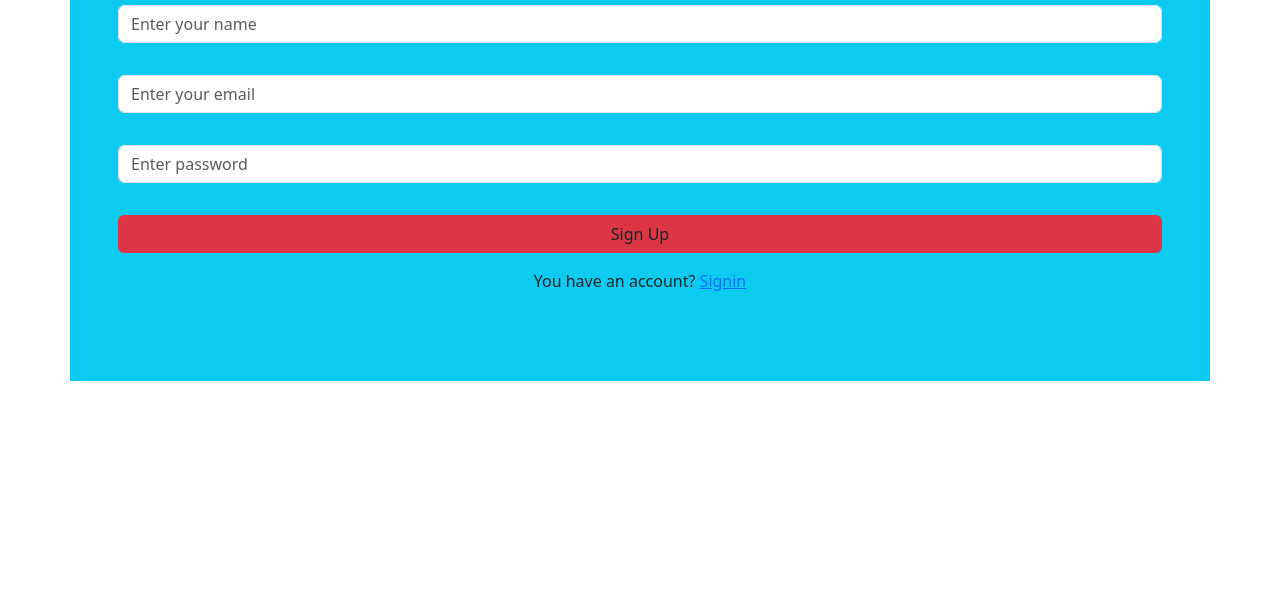
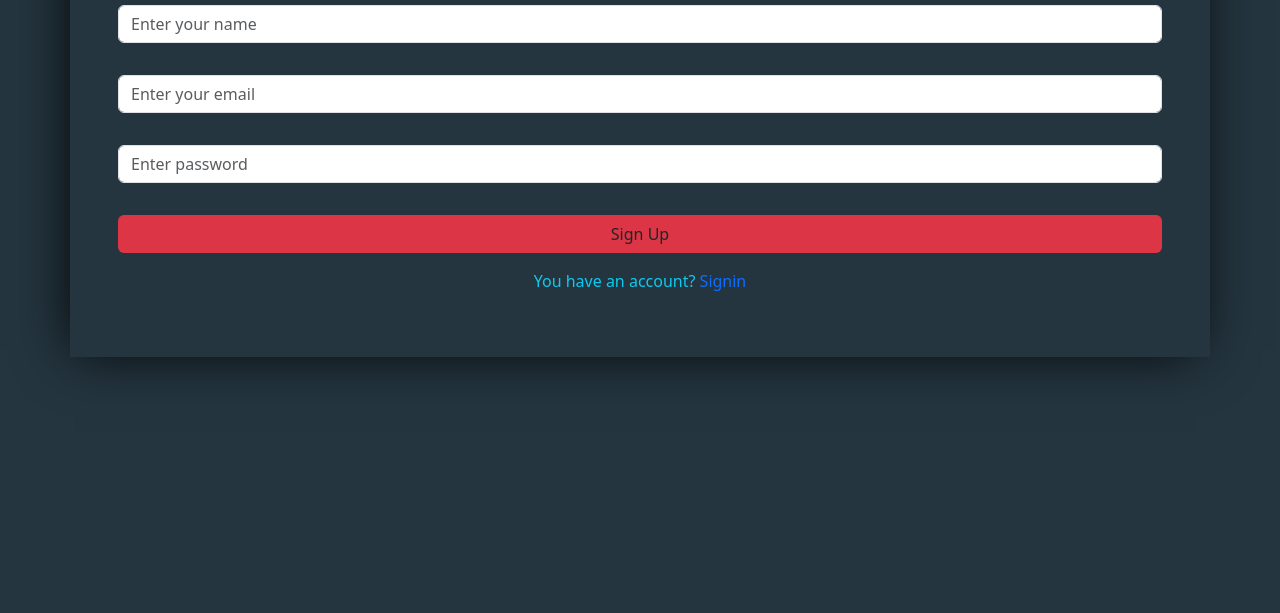
Before and after one commit to oroshdy97/Smart-Login-System, a plain HTML site: page signup.html in a window 1280 px wide. Shown: the part 187-800 px from the top of the page. Drawn offline with nearby package versions, Linux system fonts and the light colour scheme.

Commit message:
second commit

```diff
--- a/css/signup.css
+++ b/css/signup.css
@@ -0,0 +1,20 @@
+.row {
+    box-shadow: -5px 2px 54px -9px rgba(0, 0, 0, 1);
+
+}
+
+.row {
+    background-color: #24353F;
+}
+
+body {
+    background-color: #24353F;
+}
+
+container {
+    background-color: #24353F;
+}
+
+.container a {
+    text-decoration: none;
+}
--- a/css/style.css
+++ b/css/style.css
@@ -5,3 +5,12 @@ body {
 .container {
     background-color: #24353F;
 }
+
+.container a {
+    text-decoration: none;
+}
+
+.row {
+    box-shadow: -5px 2px 54px -9px rgba(0, 0, 0, 1);
+
+}
--- a/css/welcome.css
+++ b/css/welcome.css
@@ -0,0 +1,8 @@
+.container {
+    background-color: #24353F;
+    box-shadow: -5px 2px 54px -9px rgba(0, 0, 0, 1);
+}
+
+body {
+    background-color: #24353F;
+}
--- a/signup.html
+++ b/signup.html
@@ -9,15 +9,15 @@
     <link rel="stylesheet" href="./css/signup.css">
 </head>
 <body>
-    <div class="container py-4 bg-info">
+    <div class="container py-4">
         <div class="row p-5">
-            <h1 class="text-center mt-5">Smart Login System</h1>
+            <h1 class="text-center mt-5 text-info">Smart Login System</h1>
             <input type="text" class="form-control mb-3 mt-3" id="nameInput" placeholder="Enter your name">
             <input type="text" class="form-control mb-3 mt-3" id="emailInput" placeholder="Enter your email">
             <input type="password" class="form-control mb-3 mt-3" id="passwordInput" placeholder="Enter password">
             <p class="alertMessage text-center text-danger"></p>
             <button class="btn btn-submit bg-danger m-auto px-lg-5" id="btn">Sign Up</button>
-            <p class="text-center mt-3">You have an account? <a href="index.html">Signin</a></p>
+            <p class="text-center mt-3 text-info">You have an account? <a href="index.html">Signin</a></p>
         </div>
     </div>
 
```
Also changed, not shown: index.html (+2 -2 lines), welcome.html (+2 -2 lines).
